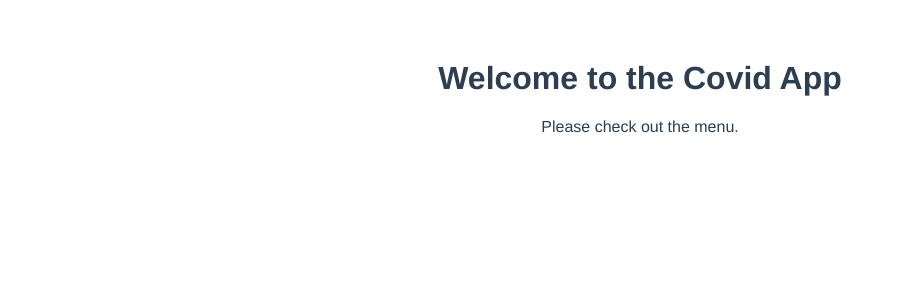
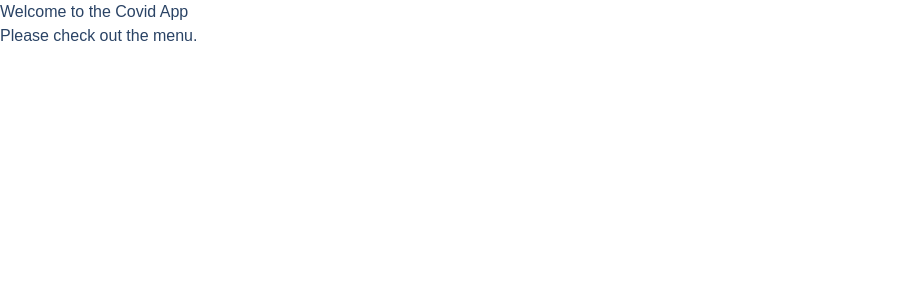
Before and after one commit to felixnguon/app-covid, a Vue app: page / in a window 1280 px wide. Shown: the top 300 px of the page, without its empty margins (0-904 px from the left). Built offline with nearby package versions, Linux system fonts and the light colour scheme.

Commit message:
feat: add sass sass-loader tailwindcss

```diff
--- a/package.json
+++ b/package.json
@@ -12,12 +12,18 @@
     "@fortawesome/free-solid-svg-icons": "^6.0.0",
     "@fortawesome/vue-fontawesome": "^2.0.6",
     "axios": "^0.26.0",
+    "moment": "^2.29.1",
+    "tailwindcss": "^3.0.23",
     "vue": "^3.2.25",
     "vue-router": "^4.0.13",
     "vuex": "^4.0.2"
   },
   "devDependencies": {
     "@vitejs/plugin-vue": "^2.2.0",
+    "autoprefixer": "^10.4.2",
+    "postcss": "^8.4.7",
+    "sass": "^1.49.9",
+    "sass-loader": "^12.6.0",
     "vite": "^2.8.0"
   }
 }
--- /dev/null
+++ b/postcss.config.js
@@ -0,0 +1,3 @@
+module.exports = {
+  plugins: [require('tailwindcss')('tailwind.config.js'), require('autoprefixer')()]
+}
--- a/src/App.vue
+++ b/src/App.vue
@@ -13,13 +13,4 @@ export default {
 }
 </script>
 
-<style>
-#app {
-  font-family: Avenir, Helvetica, Arial, sans-serif;
-  -webkit-font-smoothing: antialiased;
-  -moz-osx-font-smoothing: grayscale;
-  text-align: center;
-  color: #2c3e50;
-  margin-top: 60px;
-}
-</style>
+<style lang="scss" src="./styles/index.scss"></style>
--- a/src/main.js
+++ b/src/main.js
@@ -7,6 +7,8 @@ import { FontAwesomeIcon } from '@fortawesome/vue-fontawesome'
 
 import router from './router'
 
+import './styles/tailwind.css'
+
 library.add(faUserSecret)
 
 const app = createApp(App)
--- /dev/null
+++ b/src/styles/_colors.scss
@@ -0,0 +1,4 @@
+$color-heading-text: #2a4365;
+$color-body-text: #2a4365;
+$color-body-bg: #f7fafc;
+$color-border: #cbd5e0;
--- /dev/null
+++ b/src/styles/_fonts.scss
@@ -0,0 +1,17 @@
+$heading-font-family: 'Nunito', sans-serif;
+$heading-font-weight: 600;
+
+$body-font-family: 'Nunito', sans-serif;
+$body-font-weight: 400;
+
+%font-heading {
+  font-family: $heading-font-family;
+  font-weight: $heading-font-weight;
+  color: $color-heading-text;
+}
+
+%font-body {
+  font-family: $body-font-family;
+  font-weight: $body-font-weight;
+  color: $color-body-text;
+}
--- /dev/null
+++ b/src/styles/index.scss
@@ -0,0 +1,21 @@
+@import 'colors';
+@import 'fonts';
+
+h1,
+h2,
+h3,
+h4,
+h5,
+h6 {
+  @extend %font-heading;
+}
+
+p,
+a,
+li,
+span,
+label,
+small,
+button {
+  @extend %font-body;
+}
--- /dev/null
+++ b/src/styles/tailwind.css
@@ -0,0 +1,3 @@
+@tailwind base;
+@tailwind components;
+@tailwind utilities;
--- /dev/null
+++ b/tailwind.config.js
@@ -0,0 +1,7 @@
+module.exports = {
+  content: ['./index.html', './src/**/*.{vue,js,ts,jsx,tsx}'],
+  theme: {
+    extend: {}
+  },
+  plugins: []
+}
```
Also changed, not shown: 1 other file (tests, documents, lock files or other folders).
